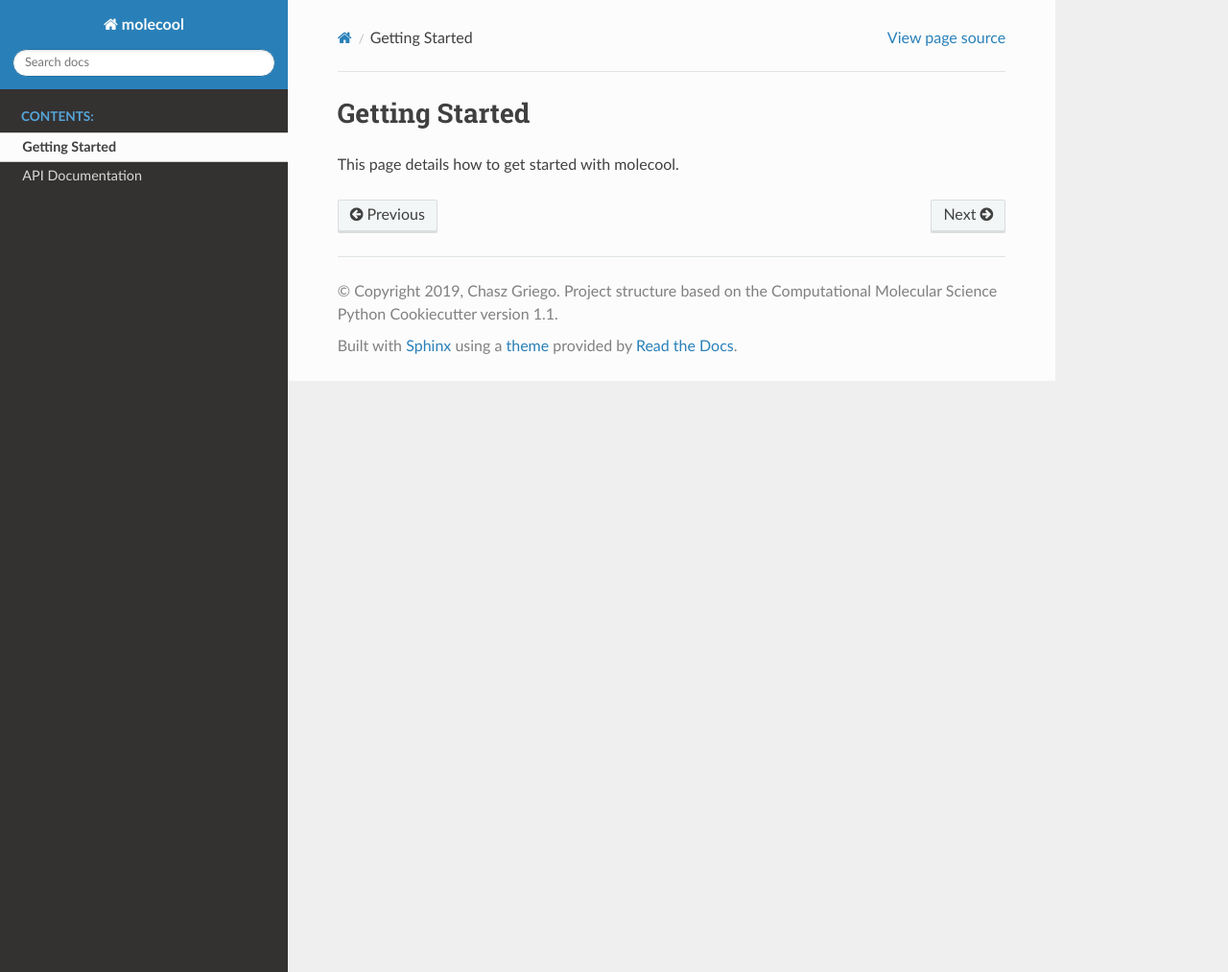
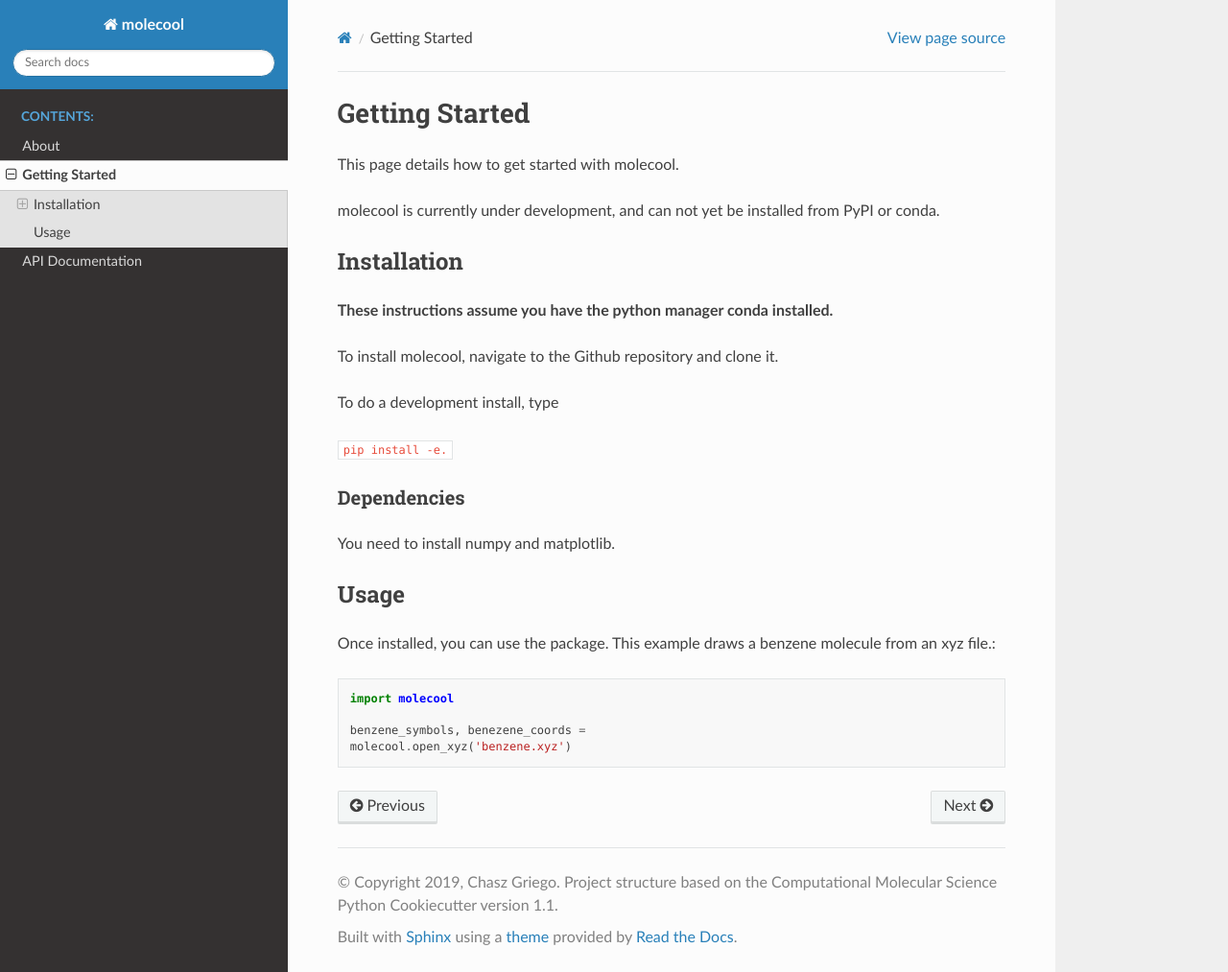
Before and after one commit to chaszg/molecool, a Sphinx documentation site: the page built from docs/getting_started.rst, in a window 1280 px wide and 1013 px high. Shown: the whole window at 96% size. Built offline with Sphinx 7.4.7 and the Read the Docs theme 2.0.0, drawn with Linux system fonts in a browser that asks for light colours; the version number could not be read and is left out.

Commit message:
Setting up docs for the first time.

```diff
--- /dev/null
+++ b/docs/about.rst
@@ -0,0 +1,4 @@
+About
+=====
+
+molecool is an innovative package that is much better than any other.
--- a/docs/api.rst
+++ b/docs/api.rst
@@ -5,3 +5,5 @@
    :toctree: autosummary
 
    molecool.canvas
+   molecool.calculate_distance
+   molecool.io.open_pdb
--- /dev/null
+++ b/docs/autosummary/molecool.calculate_distance.rst
@@ -0,0 +1,6 @@
+molecool.calculate\_distance
+============================
+
+.. currentmodule:: molecool
+
+.. autofunction:: calculate_distance
--- /dev/null
+++ b/docs/autosummary/molecool.canvas.rst
@@ -0,0 +1,6 @@
+molecool.canvas
+===============
+
+.. currentmodule:: molecool
+
+.. autofunction:: canvas
--- /dev/null
+++ b/docs/autosummary/molecool.io.open_pdb.rst
@@ -0,0 +1,6 @@
+molecool.io.open\_pdb
+=====================
+
+.. currentmodule:: molecool.io
+
+.. autofunction:: open_pdb
--- a/docs/getting_started.rst
+++ b/docs/getting_started.rst
@@ -2,3 +2,29 @@
 ===============
 
 This page details how to get started with molecool.
+
+molecool is currently under development, and can not yet be installed from PyPI or conda.
+
+Installation
+------------
+
+**These instructions assume you have the python manager conda installed.**
+
+To install molecool, navigate to the Github repository and clone it.
+
+To do a development install, type
+
+``pip install -e.``
+
+Dependencies
+^^^^^^^^^^^^
+You need to install numpy and matplotlib.
+
+Usage
+-----
+Once installed, you can use the package. This example draws a benzene molecule from an xyz file.::
+
+    import molecool
+
+    benzene_symbols, benezene_coords =
+    molecool.open_xyz('benzene.xyz')
--- a/docs/index.rst
+++ b/docs/index.rst
@@ -5,11 +5,14 @@
 
 Welcome to molecool's documentation!
 =========================================================
+molecool is a Python package designed to read in, perform analysis, and visualize molecular coordinates.
+The file formats 'xyz' and 'pdb' are currently supported.
 
 .. toctree::
    :maxdepth: 2
    :caption: Contents:
 
+   about
    getting_started
    api
 
```
